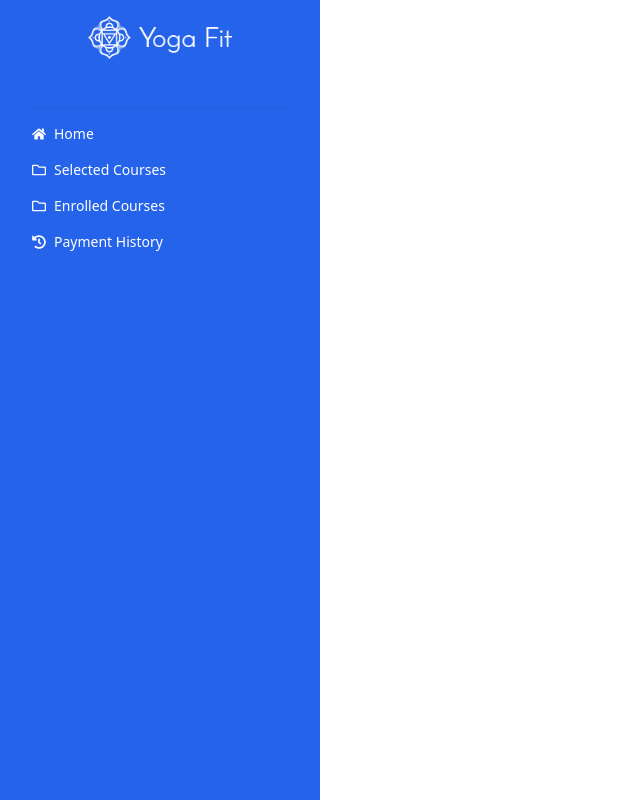
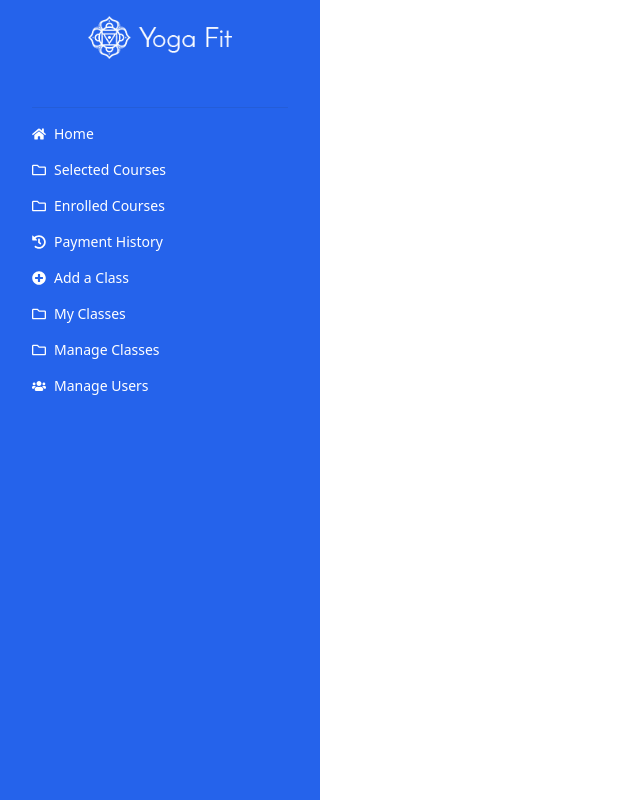
Before and after one commit to faridalam61/Yoga-Fit, a React (Vite) app: page /dashboard in a window 1280 px wide. Shown: the whole page, without its empty margins (0-640 px from the left). Built offline with nearby package versions, Linux system fonts and the light colour scheme; no server answers.

Commit message:
Added admin and instructor dashboard

```diff
--- a/src/Layouts/Dashboard.jsx
+++ b/src/Layouts/Dashboard.jsx
@@ -1,7 +1,7 @@
 import React, { useContext } from 'react'
 import { Link, Outlet } from 'react-router-dom'
 import logo from '../assets/logo.png'
-import { FaHome, FaRegFolder, FaHistory } from 'react-icons/fa';
+import { FaHome, FaRegFolder, FaHistory, FaPlusCircle,FaUsers } from 'react-icons/fa';
 import { AuthContext } from '../AuthProvider/AuthProvider'
 
 
@@ -29,6 +29,14 @@ function Dashboard() {
               <li><Link to='enrolled-courses'><FaRegFolder /> Enrolled Courses</Link></li>
               <li><Link to='payment-history'><FaHistory /> Payment History</Link></li>
             </div>
+            <div>
+              <li><Link to='add-a-class'><FaPlusCircle /> Add a Class</Link></li>
+              <li><Link to='my-classes'><FaRegFolder /> My Classes</Link></li>
+            </div>
+            <div>
+              <li><Link to='manage-classes'><FaRegFolder /> Manage Classes</Link></li>
+              <li><Link to='manage-users'><FaUsers /> Manage Users</Link></li>
+            </div>
           </ul>
 
         </div>
--- /dev/null
+++ b/src/Pages/Dashboard/AdminDashboard/ManageClasses.jsx
@@ -0,0 +1,9 @@
+import React from 'react'
+
+function ManageClasses() {
+  return (
+    <div>ManageClasses</div>
+  )
+}
+
+export default ManageClasses
--- /dev/null
+++ b/src/Pages/Dashboard/AdminDashboard/ManageUsers.jsx
@@ -0,0 +1,9 @@
+import React from 'react'
+
+function ManageUsers() {
+  return (
+    <div>ManageUsers</div>
+  )
+}
+
+export default ManageUsers
--- /dev/null
+++ b/src/Pages/Dashboard/InstructorDashboard/AddClass.jsx
@@ -0,0 +1,9 @@
+import React from 'react'
+
+function AddClass() {
+  return (
+    <div>AddClass</div>
+  )
+}
+
+export default AddClass
--- /dev/null
+++ b/src/Pages/Dashboard/InstructorDashboard/MyClasses.jsx
@@ -0,0 +1,9 @@
+import React from 'react'
+
+function MyClasses() {
+  return (
+    <div>MyClasses</div>
+  )
+}
+
+export default MyClasses
```
Also changed, not shown: src/Routes/Route.jsx (+20 -0 lines).
